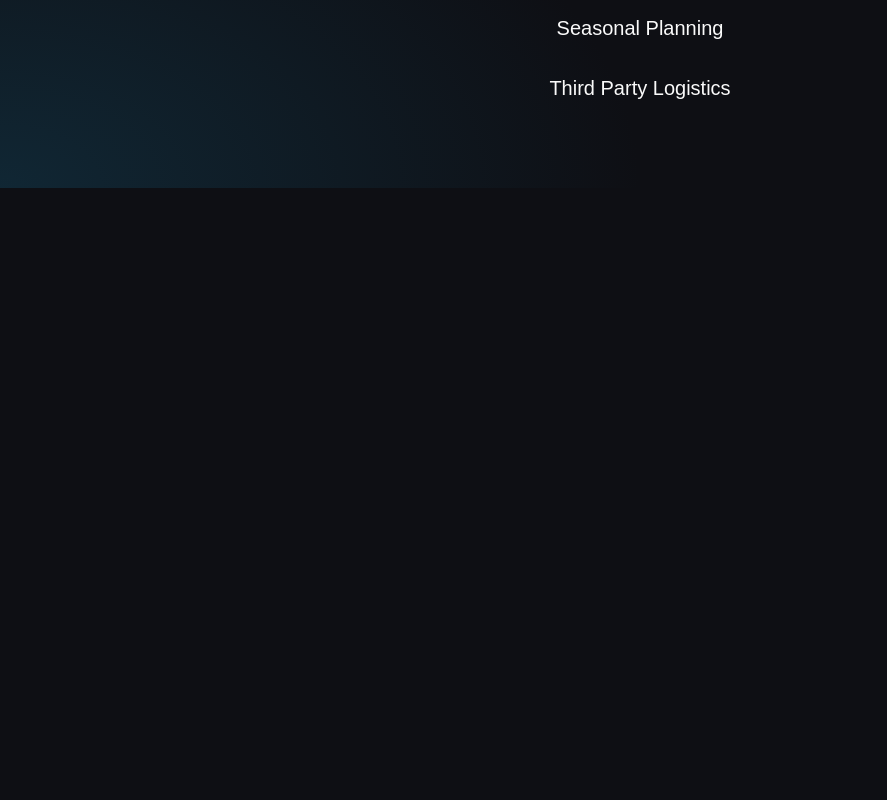
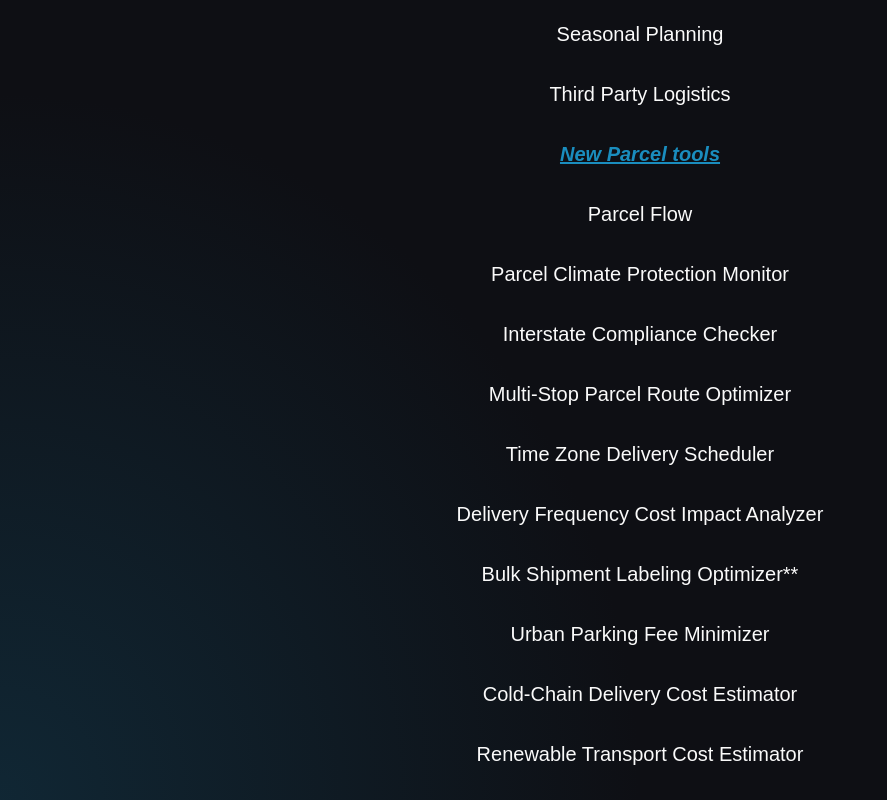
Before and after one commit to lumiotools/shiptalk-tools-frontend, a Next.js app: page / in a window 1280 px wide. Shown: the part 612-1412 px from the top of the page, without its empty margins (0-887 px from the left). Before the commit the page ends 800 px from the top, so only its background shows below. Built offline with nearby package versions, Linux system fonts and the light colour scheme.

Commit message:
Added new Links

```diff
--- a/app/page.tsx
+++ b/app/page.tsx
@@ -3,7 +3,10 @@ import React from "react";
 
 const HomePage = () => {
   return (
-    <div className="w-full min-h-screen flex flex-col text-xl gap-8 justify-center items-center">
+    <div className="w-full min-h-screen flex flex-col text-xl p-8 gap-8 justify-center items-center">
+
+    <p className="text-primary underline font-bold italic">Shipping tools</p>
+
       <Link href="/cost-to-serve-analysis"> Cost to Serve Analysis</Link>
       <Link href="/cross-docking">Cross Docking</Link>
       <Link href="/cycle-counting">Cycle Counting</Link>
@@ -19,6 +22,37 @@ const HomePage = () => {
       </Link>
       <Link href="/seasonal-planning">Seasonal Planning</Link>
       <Link href="/third-party-logistics">Third Party Logistics</Link>
+
+    <p className="text-primary underline font-bold italic">New Parcel tools</p>
+
+      <Link href="/parcel-flow">Parcel Flow</Link>
+      <Link href="/parcel-climate-protection">
+        Parcel Climate Protection Monitor
+      </Link>
+      <Link href="/interstate-compliance-checker">
+        Interstate Compliance Checker
+      </Link>
+      <Link href="/multi-stop-route-optimizer">
+        Multi-Stop Parcel Route Optimizer
+      </Link>
+      <Link href="/time-zone-delivery-scheduler">
+        Time Zone Delivery Scheduler
+      </Link>
+      <Link href="/delivery-frequency-cost-impact-analyzer">
+        Delivery Frequency Cost Impact Analyzer
+      </Link>
+      <Link href="/bulk-shipment-labeling-optimizer">
+        Bulk Shipment Labeling Optimizer**
+      </Link>
+      <Link href="/urban-parking-fee-minimizer">
+        Urban Parking Fee Minimizer
+      </Link>
+      <Link href="/cold-chain-delivery-cost-estimator">
+        Cold-Chain Delivery Cost Estimator
+      </Link>
+      <Link href="/renewable-transport-cost-estimator">
+        Renewable Transport Cost Estimator
+      </Link>
     </div>
   );
 };
```
